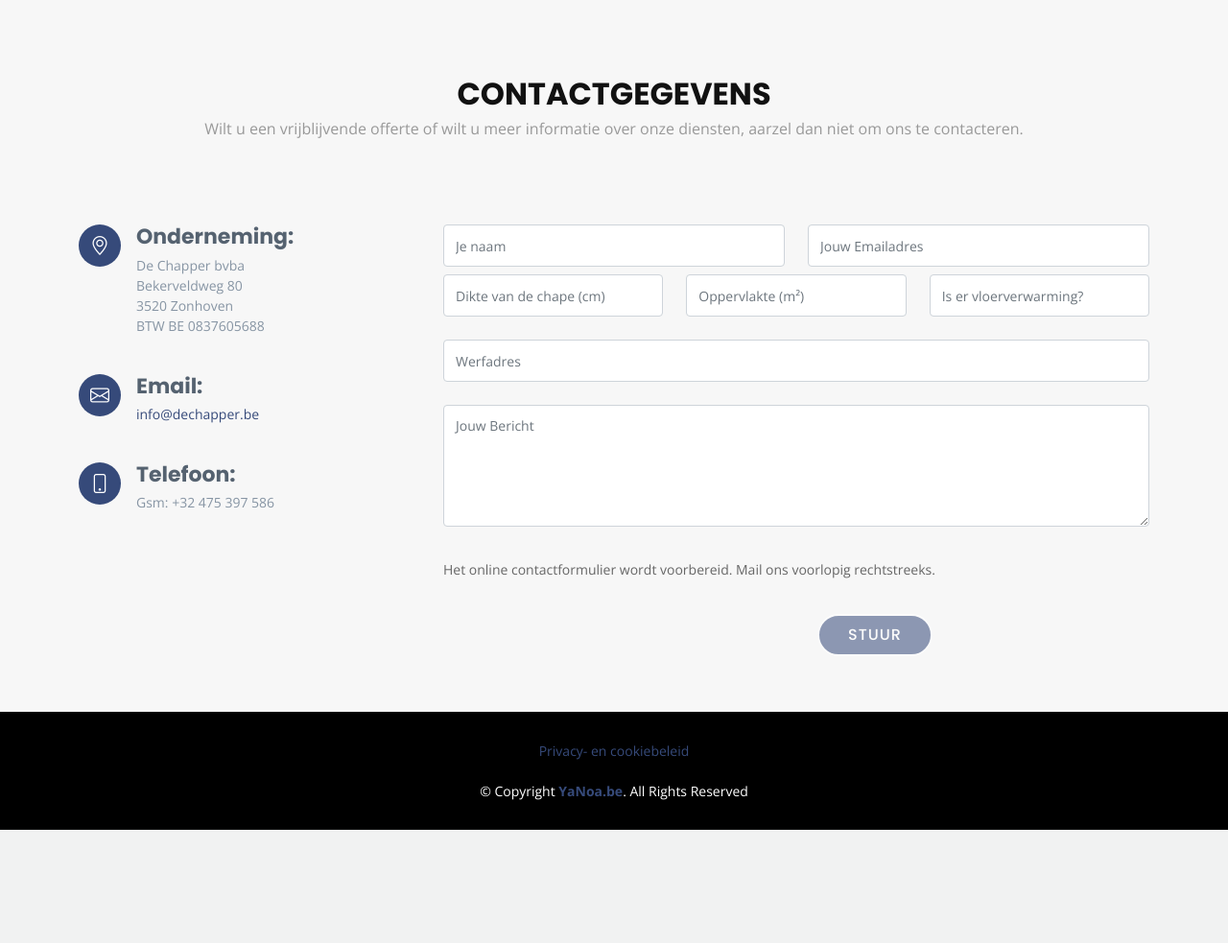
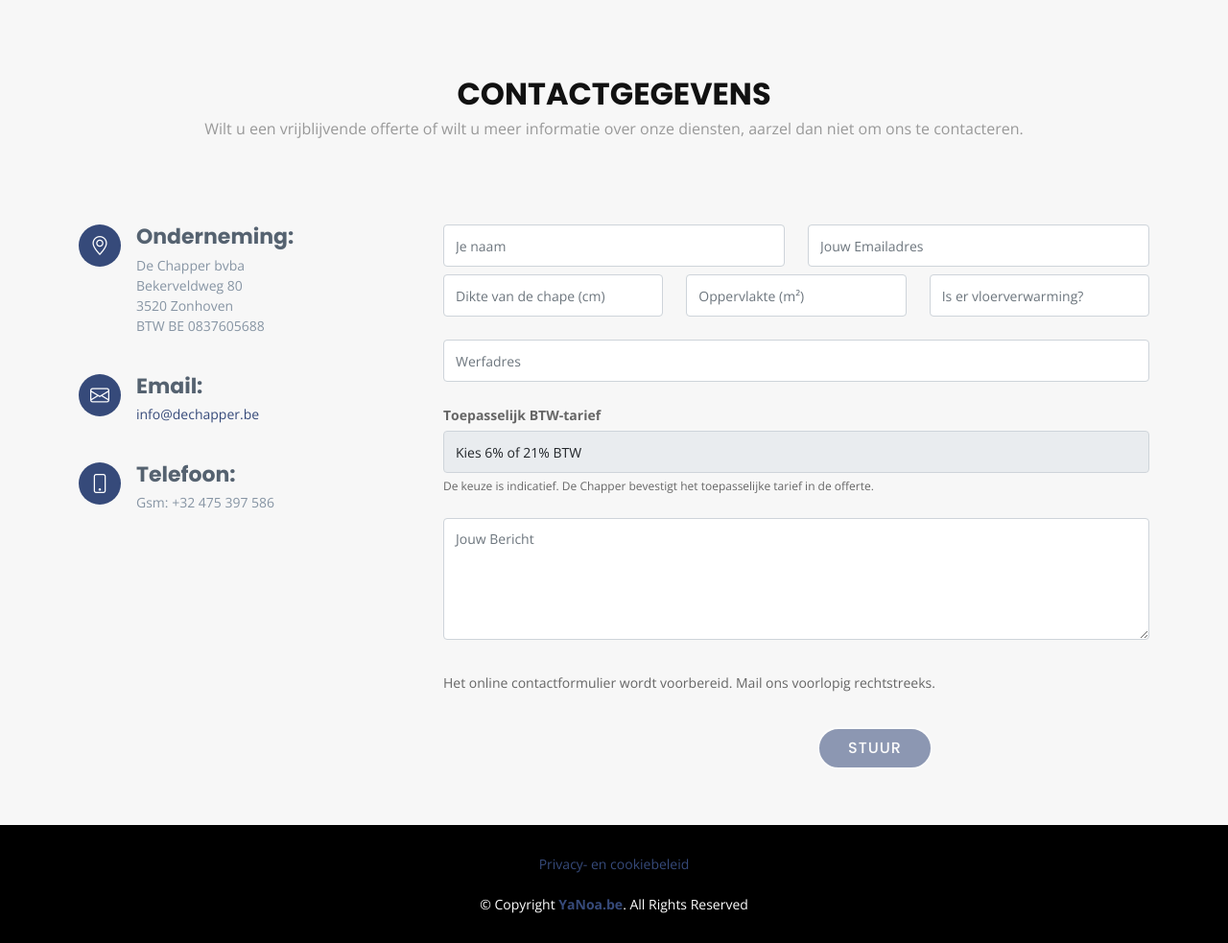
Before and after one commit to d1rksm33ts/web_dechapper, a Django app: page / in a window 1280 px wide. Shown: the part 4136-5119 px from the top of the page at 96% size. Before the commit the page ends 5001 px from the top, so only its background shows below. Run offline with Django 5.2, Linux system fonts and the light colour scheme; data that the repository does not hold is empty; parts of the project's set-up code (start-up, migrations or seed data) failed here and were passed over; some libraries are stand-ins or nearby versions.

Commit message:
Add VAT rate choice to quote requests

```diff
--- a/dechapper/forms.py
+++ b/dechapper/forms.py
@@ -23,6 +23,11 @@ class AvailabilityForm(forms.ModelForm):
 
 
 class ContactForm(forms.Form):
+    VAT_RATE_CHOICES = (
+        ("6", "6% BTW — woning minstens 10 jaar in gebruik"),
+        ("21", "21% BTW — standaardtarief"),
+    )
+
     name = forms.CharField(max_length=120, label="Naam", error_messages={"required": "Vul uw naam in."})
     email = forms.EmailField(label="E-mailadres", error_messages={"required": "Vul uw e-mailadres in.", "invalid": "Vul een geldig e-mailadres in."})
     thickness = forms.DecimalField(
@@ -48,6 +53,14 @@ class ContactForm(forms.Form):
         },
     )
     floor_heating = forms.CharField(required=False, max_length=120, label="Vloerverwarming")
+    vat_rate = forms.ChoiceField(
+        choices=VAT_RATE_CHOICES,
+        label="BTW-tarief",
+        error_messages={
+            "required": "Kies het toepasselijke BTW-tarief.",
+            "invalid_choice": "Kies 6%% of 21%% BTW.",
+        },
+    )
     address = forms.CharField(max_length=240, label="Werfadres", error_messages={"required": "Vul het werfadres in."})
     message = forms.CharField(widget=forms.Textarea, max_length=4000, label="Bericht", error_messages={"required": "Beschrijf kort uw aanvraag."})
     website = forms.CharField(required=False, widget=forms.HiddenInput, label="")
--- a/dechapper/services.py
+++ b/dechapper/services.py
@@ -44,6 +44,7 @@ def send_contact_email(data, confirmation_text):
         f"Dikte: {data.get('thickness') or '-'} cm",
         f"Oppervlakte: {data.get('area') or '-'} m²",
         f"Vloerverwarming: {data.get('floor_heating') or '-'}",
+        f"BTW-tarief: {data['vat_rate']}%",
         f"Bericht: {data['message']}",
         "",
         "Met vriendelijke groeten,",
--- a/dechapper/static/dechapper/css/faithful-fixes.css
+++ b/dechapper/static/dechapper/css/faithful-fixes.css
@@ -3,6 +3,7 @@
 .portfolio-lightbox{cursor:zoom-in}.form-status{margin:0;padding:10px 0;font-size:14px}.form-status.success{color:#168044}.form-status.error{color:#b42318}
 .php-email-form button:disabled{opacity:.55;cursor:not-allowed}.legacy-lightbox{border:0;padding:0;background:transparent;max-width:min(1200px,94vw);max-height:92vh}.legacy-lightbox::backdrop{background:rgba(0,0,0,.92)}.legacy-lightbox img{display:block;max-width:94vw;max-height:88vh}.legacy-lightbox button{position:fixed;top:14px;right:24px;border:0;background:transparent;color:#fff;font-size:42px;cursor:pointer}
 .php-email-form .field-feedback{display:none;margin-top:6px;color:#b42318;font-size:13px;line-height:1.35}.php-email-form .field-feedback.visible{display:block}.php-email-form .form-control.is-invalid{border-color:#b42318;box-shadow:0 0 0 2px rgba(180,35,24,.12)}
+.php-email-form .vat-rate-label{display:block;margin-bottom:6px;font-size:14px;font-weight:600}.php-email-form .vat-rate-help{display:block;margin-top:6px;color:#666;font-size:12px;line-height:1.4}
 .back-to-top{color:#fff;font-size:23px;font-weight:700}
 @media(max-width:991px){.mobile-nav-toggle{display:block}.navbar-mobile .mobile-nav-toggle{position:absolute;top:15px;right:15px}.navbar-mobile ul{display:block}.navbar-mobile>ul{overflow-y:auto}.navbar-mobile a{color:#666}.navbar-mobile>ul>li>a:before{background-color:#364a7a}}
 @media(prefers-reduced-motion:reduce){html{scroll-behavior:auto}*{animation-duration:.01ms!important;transition-duration:.01ms!important}}
--- a/dechapper/static/dechapper/css/legacy.css
+++ b/dechapper/static/dechapper/css/legacy.css
@@ -1190,18 +1190,18 @@ section {
   animation: animate-loading 1s linear infinite;
 }
 
-.contact .php-email-form input, .contact .php-email-form textarea {
+.contact .php-email-form input, .contact .php-email-form textarea, .contact .php-email-form select {
   border-radius: 0;
   box-shadow: none;
   font-size: 14px;
   border-radius: 4px;
 }
 
-.contact .php-email-form input:focus, .contact .php-email-form textarea:focus {
+.contact .php-email-form input:focus, .contact .php-email-form textarea:focus, .contact .php-email-form select:focus {
   border-color: #d9232d;
 }
 
-.contact .php-email-form input {
+.contact .php-email-form input, .contact .php-email-form select {
   height: 44px;
 }
 
--- a/dechapper/static/dechapper/js/site.js
+++ b/dechapper/static/dechapper/js/site.js
@@ -67,10 +67,13 @@ const showFieldError = (name, message) => {
   if (feedback) { feedback.textContent = message; feedback.classList.add('visible'); }
   return field;
 };
-form?.querySelectorAll('input, textarea').forEach((field) => {
-  field.addEventListener('input', () => { field.setCustomValidity(''); clearFieldError(field); });
+form?.querySelectorAll('input, textarea, select').forEach((field) => {
+  const clearError = () => { field.setCustomValidity(''); clearFieldError(field); };
+  field.addEventListener('input', clearError);
+  field.addEventListener('change', clearError);
   field.addEventListener('invalid', () => {
     let message = field.validationMessage;
+    if (field.validity.valueMissing && field.dataset.requiredMessage) message = field.dataset.requiredMessage;
     if (field.validity.rangeUnderflow && field.dataset.minMessage) message = field.dataset.minMessage;
     if (field.validity.rangeOverflow && field.dataset.maxMessage) message = field.dataset.maxMessage;
     field.setCustomValidity(message);
@@ -81,7 +84,7 @@ form?.addEventListener('submit', async (event) => {
   event.preventDefault();
   const button = form.querySelector('button[type="submit"]');
   const status = form.querySelector('[data-form-status]');
-  form.querySelectorAll('input, textarea').forEach(clearFieldError);
+  form.querySelectorAll('input, textarea, select').forEach(clearFieldError);
   button.disabled = true;
   status.textContent = 'Uw aanvraag wordt verstuurd…';
   status.className = 'form-status';
--- a/dechapper/templates/dechapper/email/contact.html
+++ b/dechapper/templates/dechapper/email/contact.html
@@ -20,6 +20,9 @@
         <td>Vloerverwarming: <b>{{ floor_heating }}</b></td>
       </tr>
       <tr>
+        <td colspan="3">BTW-tarief: <b>{{ vat_rate }}%</b></td>
+      </tr>
+      <tr>
         <td colspan="3">Bericht:<br><pre>{{ message }}</pre></td>
       </tr>
     </table>
--- a/dechapper/templates/dechapper/index.html
+++ b/dechapper/templates/dechapper/index.html
@@ -343,6 +343,16 @@
                 <input type="text" class="form-control" name="address" id="adres" placeholder="Werfadres" required aria-describedby="address-error"><div class="field-feedback" id="address-error" data-field-error="address"></div>
               </div>
               <div class="form-group mt-3">
+                <label class="vat-rate-label" for="btw-tarief">Toepasselijk BTW-tarief</label>
+                <select class="form-control" name="vat_rate" id="btw-tarief" required aria-describedby="vat-rate-help vat-rate-error" data-required-message="Kies het toepasselijke BTW-tarief.">
+                  <option value="" selected>Kies 6% of 21% BTW</option>
+                  <option value="6">6% BTW — woning minstens 10 jaar in gebruik</option>
+                  <option value="21">21% BTW — standaardtarief</option>
+                </select>
+                <small class="vat-rate-help" id="vat-rate-help">De keuze is indicatief. De Chapper bevestigt het toepasselijke tarief in de offerte.</small>
+                <div class="field-feedback" id="vat-rate-error" data-field-error="vat_rate"></div>
+              </div>
+              <div class="form-group mt-3">
                 <textarea class="form-control" name="message" rows="5" placeholder="Jouw Bericht" required aria-describedby="message-error"></textarea><div class="field-feedback" id="message-error" data-field-error="message"></div>
               </div>
               <div class="my-3"><p class="form-status" data-form-status aria-live="polite">{% if not contact_form_enabled %}Het online contactformulier wordt voorbereid. Mail ons voorlopig rechtstreeks.{% endif %}</p></div>
```
Also changed, not shown: dechapper/tests.py (+18 -0 lines).
